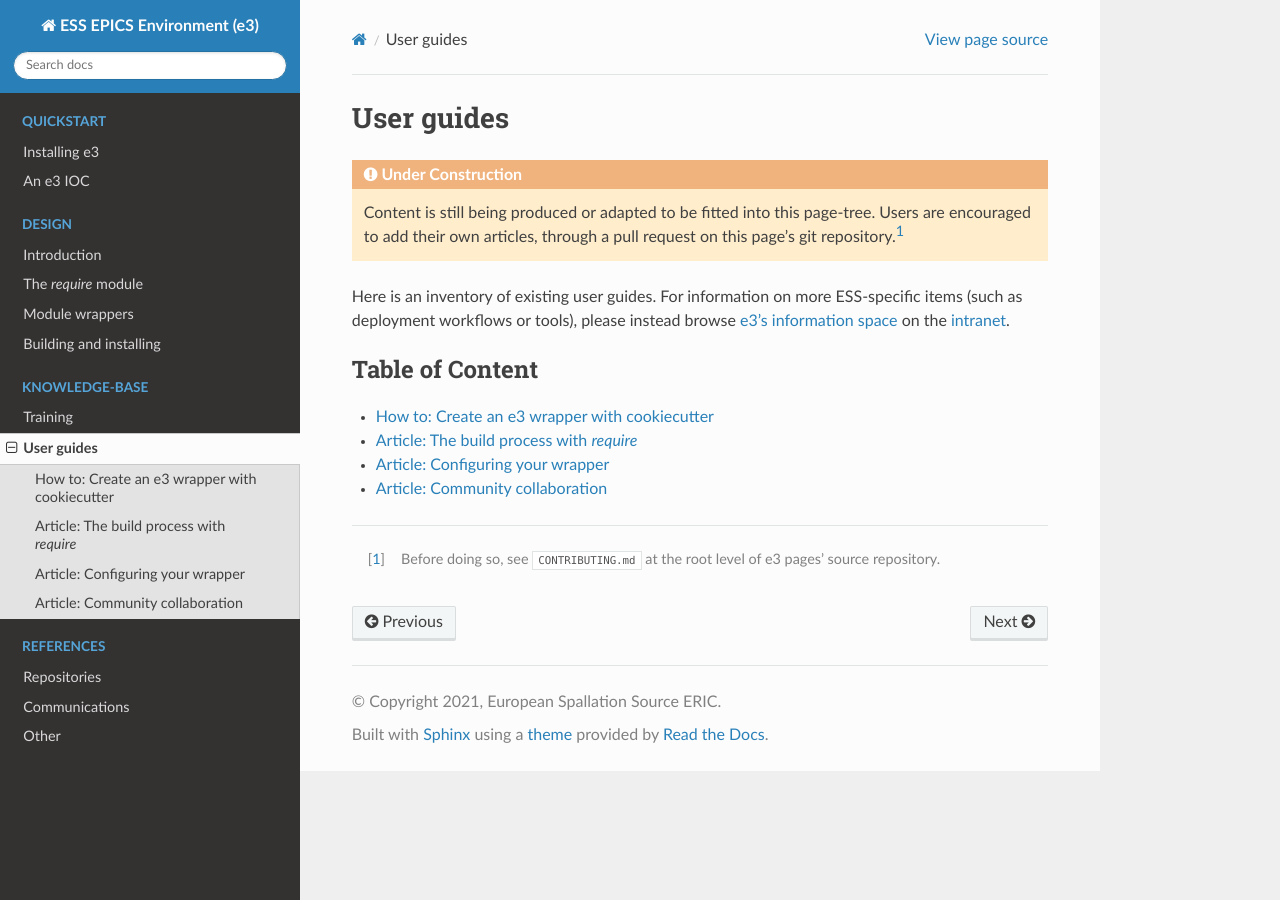
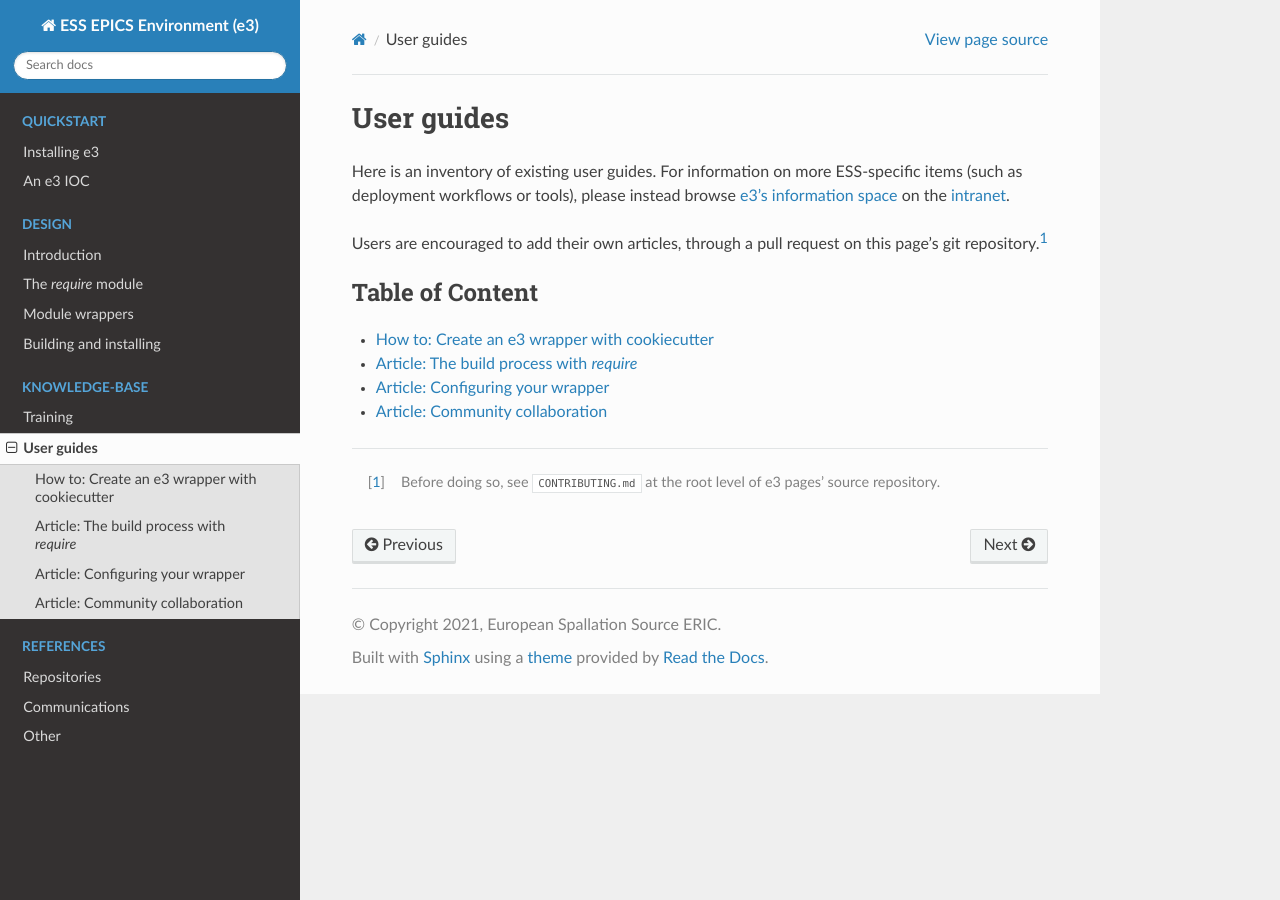
Before and after one commit to ttkorhonen/e3pages, a Sphinx documentation site: the page built from docs/kb/guide/index.md, in a window 1280 px wide. Built offline with Sphinx 7.4.7 and the Read the Docs theme 2.0.0, drawn with Linux system fonts in a browser that asks for light colours.

Commit message:
remove under construction notice on knowledge-base index page

````diff
--- a/docs/kb/guide/index.md
+++ b/docs/kb/guide/index.md
@@ -1,12 +1,8 @@
 # User guides
 
-```{admonition} Under Construction
-:class: warning
+Here is an inventory of existing user guides. For information on more ESS-specific items (such as deployment workflows or tools), please instead browse [e3's information space](https://confluence.esss.lu.se/display/E3) on the [intranet](https://confluence.esss.lu.se).
 
-Content is still being produced or adapted to be fitted into this page-tree. Users are encouraged to add their own articles, through a pull request on this page's git repository.[^1]
-```
-
-Here is an inventory of existing user guides. For information on more ESS-specific items (such as deployment workflows or tools), please instead browse [e3's information space](https://confluence.esss.lu.se/display/E3) on the [intranet](https://confluence.esss.lu.se).
+Users are encouraged to add their own articles, through a pull request on this page's git repository.[^1]
 
  ```{toctree}
  :caption: Table of Content
````
